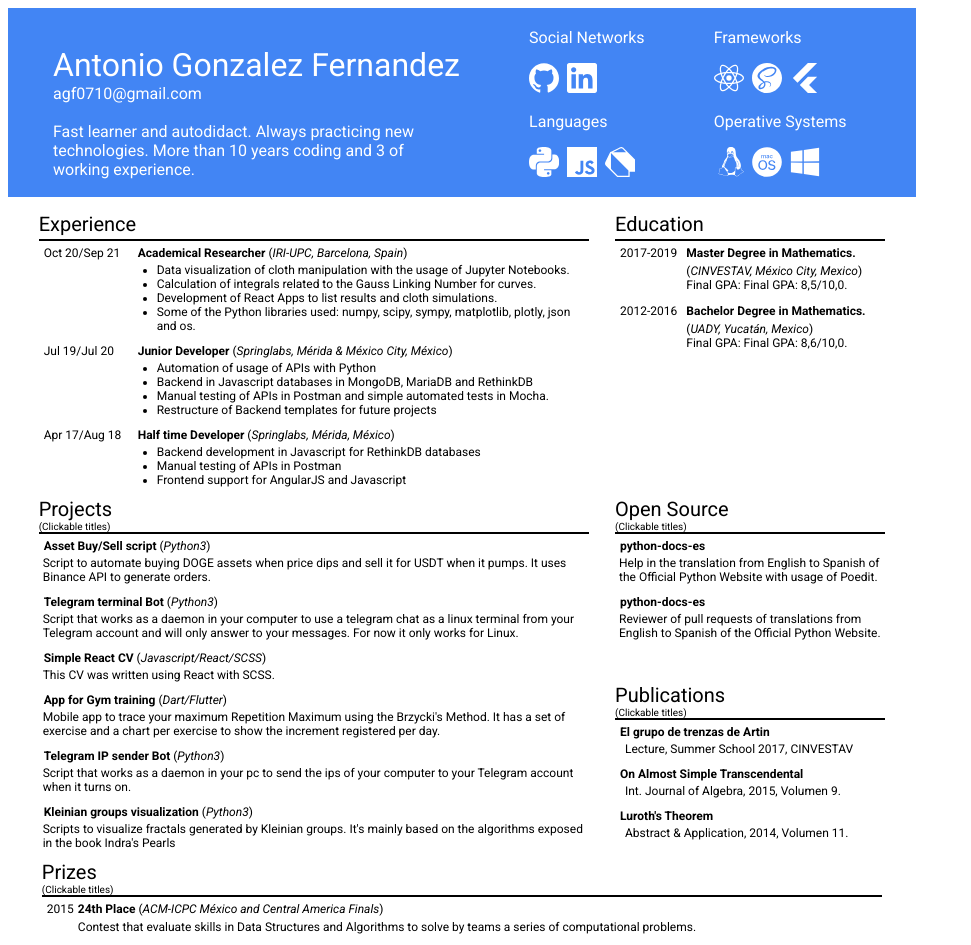
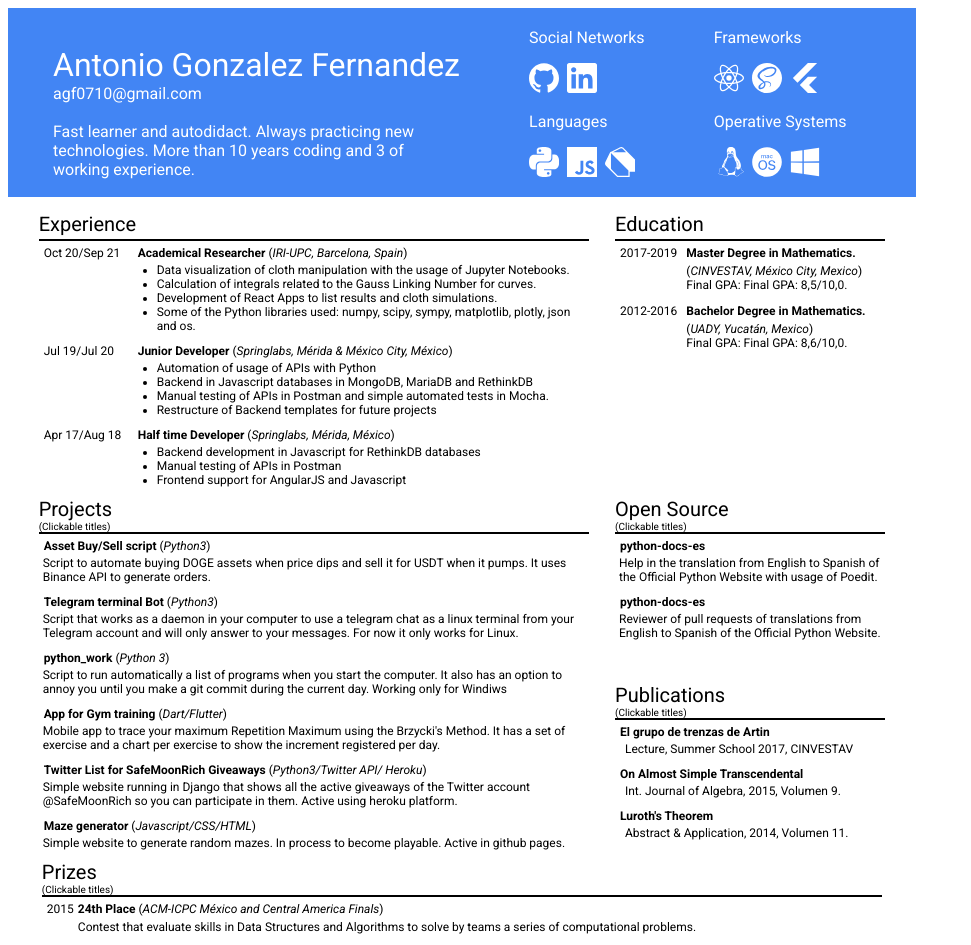
Before and after one commit to iam-agf/react-cv, a React (Create React App) app: page / in a window 1280 px wide. Shown: the top 945 px of the page, without its empty margins (0-971 px from the left). Built offline with nearby package versions, Linux system fonts and the light colour scheme.

Commit message:
Added more valuable projects

```diff
--- a/src/react/lower/jsonData/projectsInfo.js
+++ b/src/react/lower/jsonData/projectsInfo.js
@@ -10,24 +10,24 @@ export const projectsData = [
         "details": "Script that works as a daemon in your computer to use a telegram chat as a linux terminal from your Telegram account and will only answer to your messages. For now it only works for Linux.",
         "link": "https://github.com/iam-agf/controller_bot.git"
     }, {
-        "name": "Simple React CV",
-        "language": "Javascript/React/SCSS",
-        "details": "This CV was written using React with SCSS.",
-        "link": "https://github.com/iam-agf/react-cv"
+        "name": "python_work",
+        "language": "Python 3",
+        "details": "Script to run automatically a list of programs when you start the computer. It also has an option to annoy you until you make a git commit during the current day. Working only for Windiws",
+        "link": "https://github.com/iam-agf/python_work.git"
     }, {
         "name": "App for Gym training",
         "language": "Dart/Flutter",
         "details": "Mobile app to trace your maximum Repetition Maximum using the Brzycki's Method. It has a set of exercise and a chart per exercise to show the increment registered per day.",
         "link": "https://github.com/iam-agf/GymApp.git"
     }, {
-        "name": "Telegram IP sender Bot",
-        "language": "Python3",
-        "details": "Script that works as a daemon in your pc to send the ips of your computer to your Telegram account when it turns on.",
-        "link": "https://github.com/iam-agf/send-your-ip.git"
+        "name": "Twitter List for SafeMoonRich Giveaways",
+        "language": "Python3/Twitter API/ Heroku",
+        "details": "Simple website running in Django that shows all the active giveaways of the Twitter account @SafeMoonRich so you can participate in them. Active using heroku platform.",
+        "link": "https://github.com/iam-agf/safemoonrich_giveaways"
     }, {
-        "name": "Kleinian groups visualization",
-        "language": "Python3",
-        "details": "Scripts to visualize fractals generated by Kleinian groups. It's mainly based on the algorithms exposed in the book Indra's Pearls",
-        "link": "https://github.com/iam-agf/kleinianGroups"
-    }
+    "name": "Maze generator",
+    "language": "Javascript/CSS/HTML",
+    "details": "Simple website to generate random mazes. In process to become playable. Active in github pages.",
+    "link": "https://github.com/iam-agf/maze-generator"
+}
 ]
```
